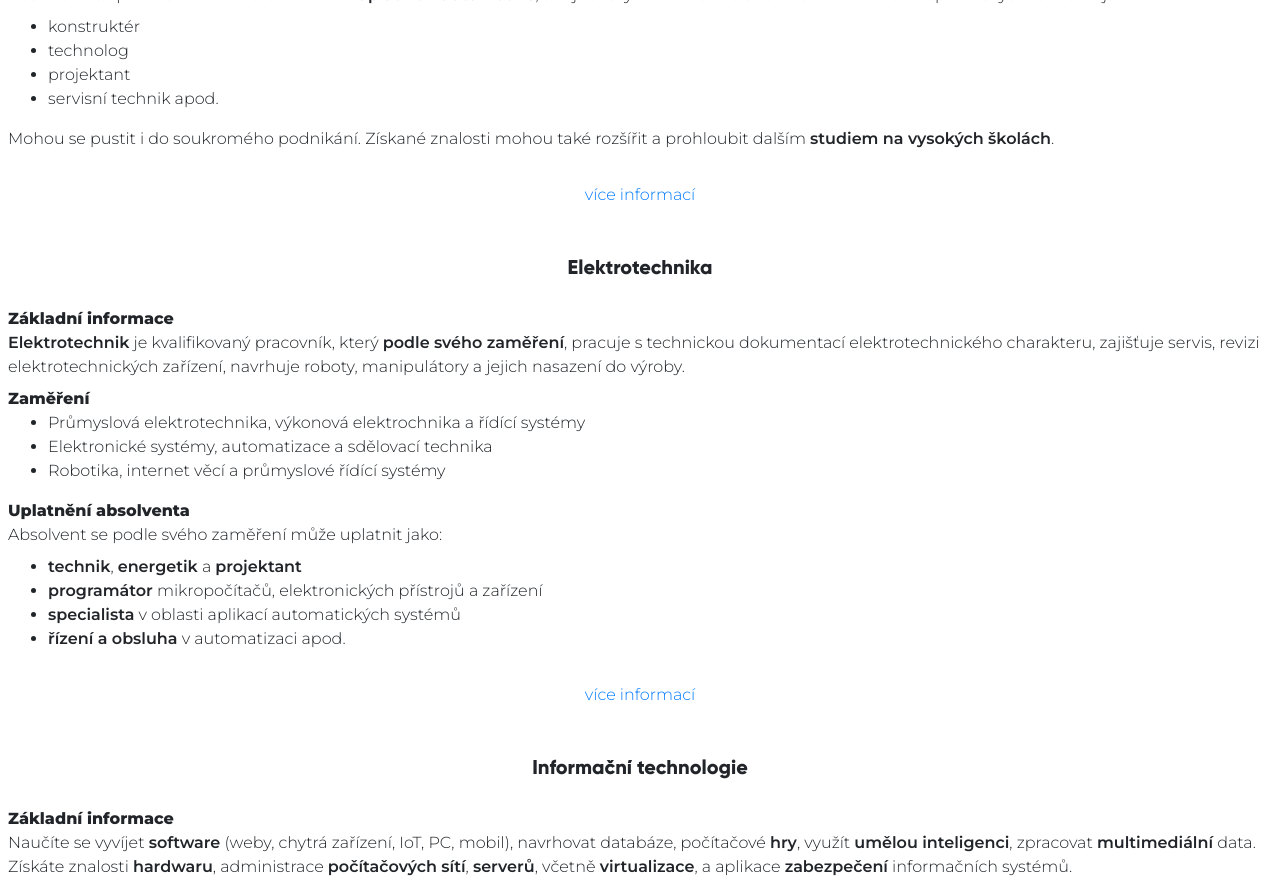
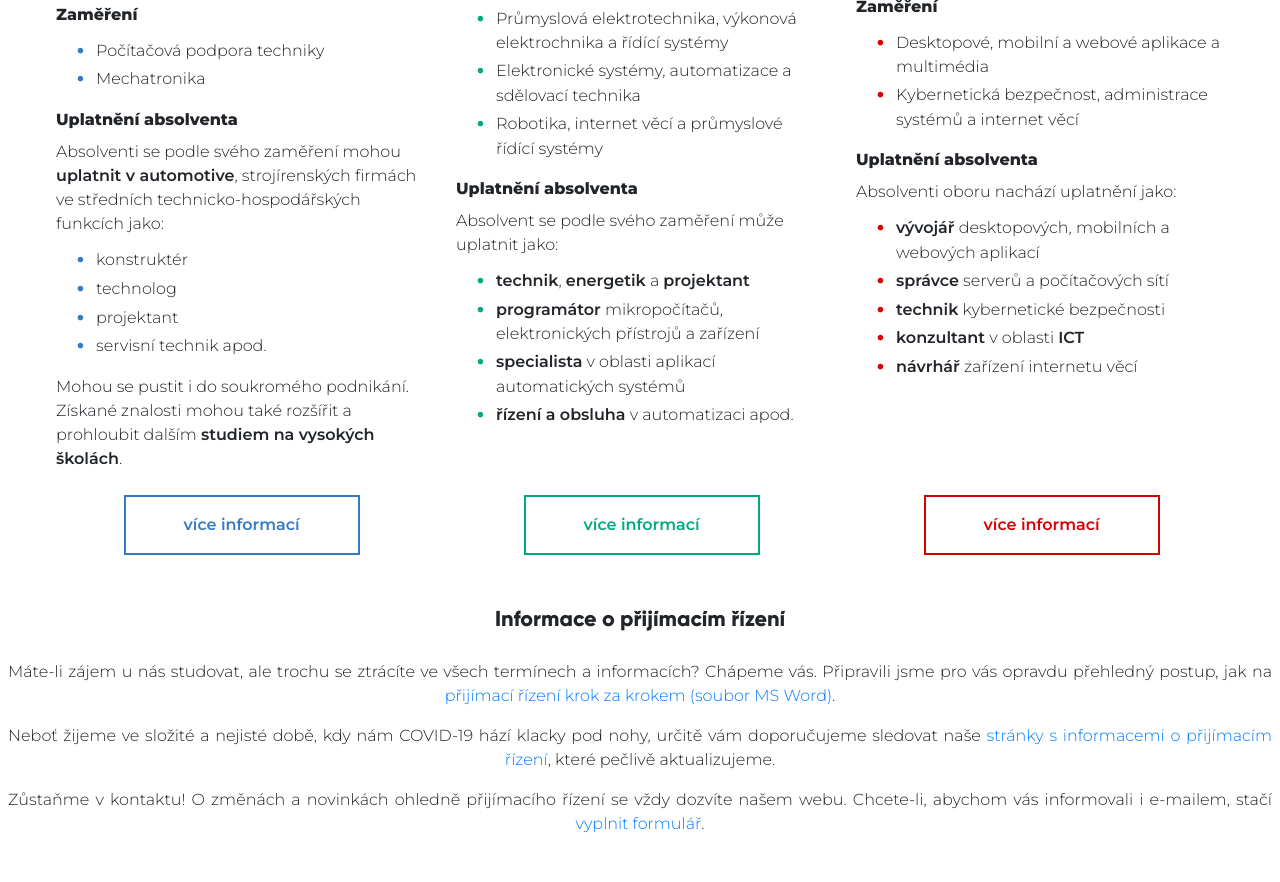
Before and after one commit to TomasKazda/OnePage-DOD, a plain HTML site: page index.html in a window 1280 px wide. Shown: the part 1114-1996 px from the top of the page. Drawn offline with Linux system fonts and the light colour scheme.

Commit message:
mobile UI

```diff
--- a/index.html
+++ b/index.html
@@ -39,17 +39,14 @@
           <strong>Nevzdali jsme se</strong>. Připravili jsme pro vás virtuální
           prohlídku školy ve formátu 360°, díky které si můžete naši průmyslovou
           školu, její učebny a laboratoře prohlédnout doslova ze všech úhlů.
-          Prohlídku jsme doplnili
-          <b>zajímavými informacemi a videi</b> s&nbsp;vyučujícími a garanty
-          oborů. Doufáme, že se vám bude líbit!
+          Prohlídku jsme doplnili <b>zajímavými informacemi a videy</b>
+          s&nbsp;vyučujícími a garanty oborů. Doufáme, že se vám bude líbit!
         </p>
         <p>
           Pojďme se seznámit, alespoň online. <span class="img-smile"></span>
         </p>
         <p>
-          <a class="btn btn-big" href="https://prohlidka.pslib.cz/"
-            >spustit prohlídku</a
-          >
+          <a class="btn btn-big" href="https://prohlidka.pslib.cz/">spustit prohlídku</a>
         </p>
         <!-- <a class="arrow bounce" href="#"></a> -->
       </div>
@@ -88,7 +85,7 @@
       <section class="content" id="obory">
         <h2>Co u nás můžete studovat?</h2>
         <div class="obory">
-          <div class="str">
+          <div class="str obor">
             <h3 class="accordion">Strojírenství</h3>
             <dl>
               <dt>Základní informace</dt>
@@ -116,11 +113,11 @@
               <dd>Mohou se pustit i do soukromého podnikání. Získané znalosti mohou také rozšířit a prohloubit dalším <b>studiem na vysokých školách</b>.</dd>
             </dl>
             <footer>
-              <p><a class="btn" href="https://pslib.cz/obory/strojirenstvi/zamereni">více informací</a></p>
+              <p><a class="btn btn-outline" href="https://pslib.cz/obory/strojirenstvi/zamereni">více informací</a></p>
             </footer>
           </div>
 
-          <div class="ele">
+          <div class="ele obor">
             <h3 class="accordion">Elektrotechnika</h3>
             <dl>
               <dt>Základní informace</dt>
@@ -147,11 +144,11 @@
               </dd>
             </dl>
             <footer>
-              <p><a class="btn" href="https://pslib.cz/obory/elektrotechnika/zamereni">více informací</a></p>
+              <p><a class="btn btn-outline" href="https://pslib.cz/obory/elektrotechnika/zamereni">více informací</a></p>
             </footer>
           </div>
 
-          <div class="it">
+          <div class="it obor">
             <h3 class="accordion">Informační technologie</h3>
             <dl>
               <dt>Základní informace</dt>
@@ -178,7 +175,7 @@
               </dd>
             </dl>
             <footer>
-              <p><a class="btn" href="https://pslib.cz/obory/informacni-technologie">více informací</a></p>
+              <p><a class="btn btn-outline" href="https://pslib.cz/obory/informacni-technologie">více informací</a></p>
             </footer>
           </div>
         </div>
@@ -251,10 +248,26 @@
       <p><a class="logotyp-spsse btn" href="https://pslib.cz/"></a></p>
     </footer>
     <script>
+        //off accordion on non-mobile
+        const mediaQuery = window.matchMedia('(min-width: 760px)');
+        const handleTabletChange = (e) => {
+            if (e.matches) {
+                document.querySelectorAll(".accordion").forEach((h3el)=>
+                {
+                    h3el.classList.remove("active");
+                    h3el.nextElementSibling.style.maxHeight = null;
+                });
+            }
+        }
+        mediaQuery.addListener(handleTabletChange)
+        handleTabletChange(mediaQuery)
+
         document.querySelectorAll(".accordion")
             .forEach((h3el) => {
                 h3el.addEventListener("click",
                 (e) => {
+                    if (window.matchMedia('(min-width: 760px)').matches) return;
+
                     //deactivate other first
                     // document.querySelectorAll(".accordion").forEach((h3el)=>
                     // {
@@ -270,8 +283,7 @@
                     } else {
                     panel.style.maxHeight = panel.scrollHeight + "px";
                     }
-          }
-        );
+                });
             });
     </script>
   </body>
--- a/style/components.css
+++ b/style/components.css
@@ -52,24 +52,38 @@
   text-decoration: none;
   color: inherit;
 }
+.btn-outline {
+  border: 2px solid currentColor;
+  font-weight: 600;
+  min-width: 200px;
+  color: inherit;
+}
 .btn-big {
   font-weight: 800;
+  color: #F0F0F0; /*IE*/
   color: var(--extrawhite);
+  background-color: #2F65B0; /*IE*/
   background-color: var(--blue);
   padding: 1em 3em;
 }
 .btn-live {
   font-size: 1.2em;
+  color: #F0F0F0; /*IE*/
   color: var(--extrawhite);
+  background-color: #D90000; /*IE*/
   background-color: var(--itred);
   font-weight: 600;
   padding: 1em;
   margin: .25em .5em;
 }
 .btn-big:hover, .btn-live:hover {
+  color: #E5E5E5; /*IE*/
   color: var(--white);
   box-shadow: .2em .2em .2rem .1em var(--white);
   transform: translate(-0.1em, -0.1em);
+}
+.btn-outline:hover {
+  text-decoration: underline;
 }
 
 /* FAQ block */
@@ -78,8 +92,59 @@
 }
 
 /* obory info block */
+.obory .str h3 {
+  background-color: #357BC2; /*IE*/
+  background-color: var(--strblue);
+  color: var(--white);
+}
+.obory .ele h3 {
+  background-color: #00AA80; /*IE*/
+  background-color: var(--elgreen);
+  color: var(--white);
+}
+.obory .it h3 {
+  background-color: #D90000; /*IE*/
+  background-color: var(--itred);
+  color: var(--white);
+}
 
-
+.obory .str footer {
+  color: #357BC2; /*IE*/
+  color: var(--strblue);
+}
+.obory .ele footer {
+  color: #00AA80; /*IE*/
+  color: var(--elgreen);
+}
+.obory .it footer {
+  color: #D90000; /*IE*/
+  color: var(--itred);
+}
+.obory dl {
+  padding: 0 1em;
+}
+.obory ul { list-style: none; }
+.obory li::before {
+  content: "\2022";
+  color: red;
+  font-weight: 800;
+  font-size: 1.2em;
+  display: inline-block;
+  width: 1em;
+  margin-left: -1em;
+}
+.obory .str li::before {
+  color: #357BC2; /*IE*/
+  color: var(--strblue);
+}
+.obory .ele li::before {
+  color: #00AA80; /*IE*/
+  color: var(--elgreen);
+}
+.obory .it li::before {
+  color: #D90000; /*IE*/
+  color: var(--itred);
+}
 
 /* mobil only features */
 @media only screen and (max-width: 759.9px) {
@@ -118,6 +183,7 @@
     padding: 1em;
     bottom: -2rem;
     left: 50%;
+    transform: translateX(-50%);
     margin-left: -20px;
     width: 40px;
     height: 40px;
--- a/style/layout.css
+++ b/style/layout.css
@@ -11,25 +11,28 @@
 /* mobile landscape */
 @media only screen and (min-width: 480px)
 {
-
+    .obory dt { margin: 1em 0 .5em; }
 }
 /* tablet portrait */
 @media only screen and (min-width: 760px)
 {
     .top-nav a { padding: .5em; font-size: 22px; }
-    .top-nav a span { display: initial; }
+    .top-nav a span { display: inline-block; }
     [class^="img-"]:hover { transform: scale(1.05); }
-    [class^="img-"]::before, [class*=" img-"]::before { content: unset; }
-    .logo-spsse::before {
-        background-image: url("../img/spsse-logo-262x70.svg");
-        font-size: 32px;
-        width: 120px;
-        height: 32px;
-    }
-    .livecards {
-        flex-flow: row wrap;
-        justify-content: center;
-    }
+    [class^="img-"]::before, [class*=" img-"]::before { content: none; }
+    .img-smile::before { content: ""; }
+    .logo-spsse::before { background-image: url("../img/spsse-logo-262x70.svg");
+                          font-size: 32px; width: 120px; height: 32px; }
+    .livecards { flex-flow: row wrap;
+                 justify-content: center; }
+    .obory { display: flex; justify-content: center; }
+    .obory .obor { display: flex; flex-direction: column; flex-basis: 400px; }
+    .obory .obor > dl { flex-grow: 1; }
+    .obory .obor > footer { margin-left: .2em; }
+    .obory .obor h3 { background-color: transparent; text-transform: uppercase; }
+    .obory .str h3 { color: #357BC2; /*IE*/ color: var(--strblue); }
+    .obory .ele h3 { color: #00AA80; /*IE*/ color: var(--elgreen); }
+    .obory .it h3 { color: #D90000; /*IE*/ color: var(--itred); }
 }
 
 /* tablet landscape */
--- a/style/typography.css
+++ b/style/typography.css
@@ -47,6 +47,7 @@ h2 {
 }
 
 h2 span {
+    color: #00AA80; /*IE*/
     color: var(--elgreen);
 }
 
@@ -57,6 +58,7 @@ h3 {
 }
 
 h3 span {
+    color: #ED1F1F; /*IE*/
     color: var(--red);
 }
 
@@ -78,11 +80,13 @@ nav li {
 nav a {
     font-family: Gilroy, sans-serif;
     font-weight: 300;
+    color: #25211F; /*IE*/
     color: var(--black);
     display: block;
 
 }
 nav a:hover {
+    color: #2F65B0; /*IE*/
     color: var(--blue);
     /* font-weight: 800; */
     text-decoration: overline;
```
Lines whose indentation alone changed are shown as unchanged.
